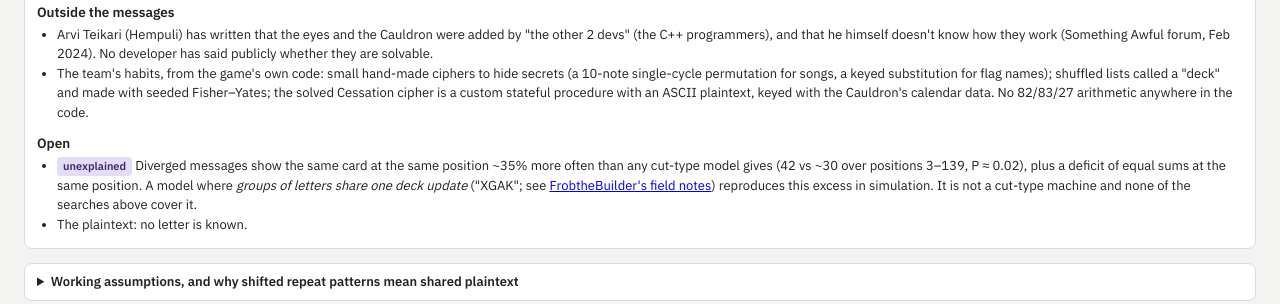
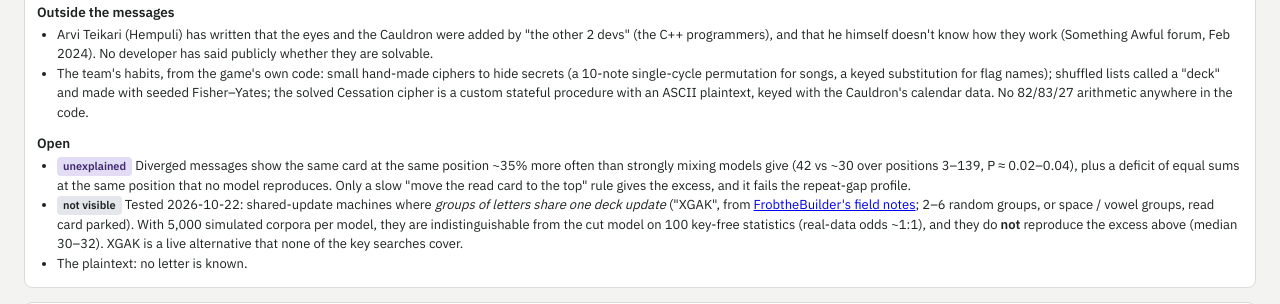
Before and after one commit to binaryalgorithm/binaryalgorithm.github.io, a plain HTML site: page noita-eye-grid/index.html in a window 1280 px wide. Shown: the part 1347-1651 px from the top of the page. Drawn offline with Linux system fonts and the light colour scheme.

Commit message:
noita-eye-grid: XGAK test result; correct the earlier XGAK claim
Tested the shared-update (XGAK) model on 5,000 simulated corpora per variant with a
fair harness (82-card deck, read card parked in both models): indistinguishable from
the cut model on 100 key-free statistics, and it does not reproduce the same-position
match excess. The earlier text wrongly said it did.

Co-Authored-By: Claude Opus 5.5 <noreply@anthropic.com>

```diff
--- a/noita-eye-grid/index.html
+++ b/noita-eye-grid/index.html
@@ -192,7 +192,8 @@ td.colhot{box-shadow:inset 0 0 0 9999px rgba(127,127,127,.12)}
 
     <h3>Open</h3>
     <ul>
-      <li><span class="grade g-fav">unexplained</span> Diverged messages show the same card at the same position ~35% more often than any cut-type model gives (42 vs ~30 over positions 3–139, P ≈ 0.02), plus a deficit of equal sums at the same position. A model where <i>groups of letters share one deck update</i> ("XGAK"; see <a href="https://frobthebuilder.github.io/eye-cipher-field-notes/">FrobtheBuilder's field notes</a>) reproduces this excess in simulation. It is not a cut-type machine and none of the searches above cover it.</li>
+      <li><span class="grade g-fav">unexplained</span> Diverged messages show the same card at the same position ~35% more often than strongly mixing models give (42 vs ~30 over positions 3–139, P ≈ 0.02–0.04), plus a deficit of equal sums at the same position that no model reproduces. Only a slow "move the read card to the top" rule gives the excess, and it fails the repeat-gap profile.</li>
+      <li><span class="grade g-blind">not visible</span> Tested 2026-10-22: shared-update machines where <i>groups of letters share one deck update</i> ("XGAK", from <a href="https://frobthebuilder.github.io/eye-cipher-field-notes/">FrobtheBuilder's field notes</a>; 2–6 random groups, or space / vowel groups, read card parked). With 5,000 simulated corpora per model, they are indistinguishable from the cut model on 100 key-free statistics (real-data odds ~1:1), and they do <b>not</b> reproduce the excess above (median 30–32). XGAK is a live alternative that none of the key searches cover.</li>
       <li>The plaintext: no letter is known.</li>
     </ul>
   </details>
```
Also changed, not shown: 1 other file.
